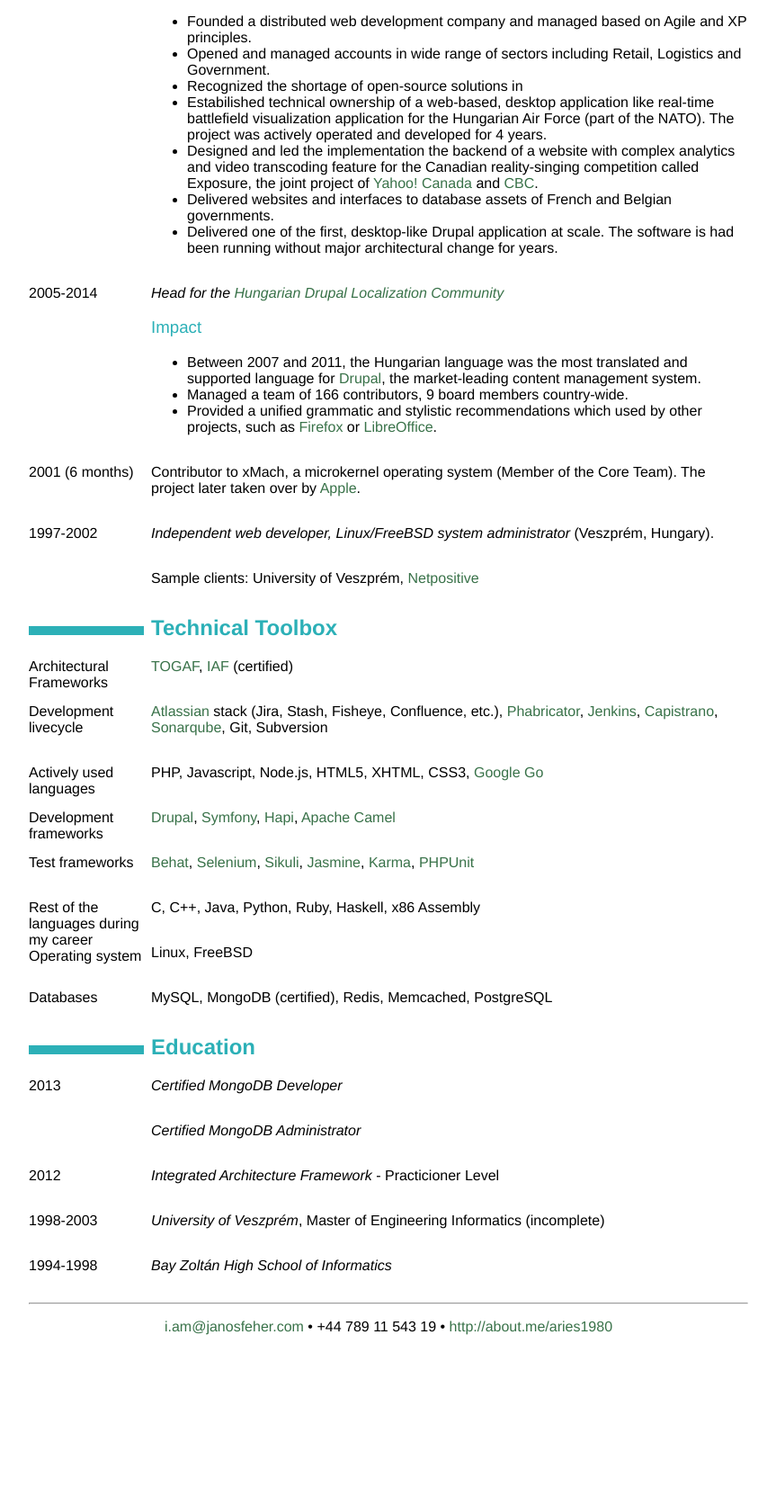
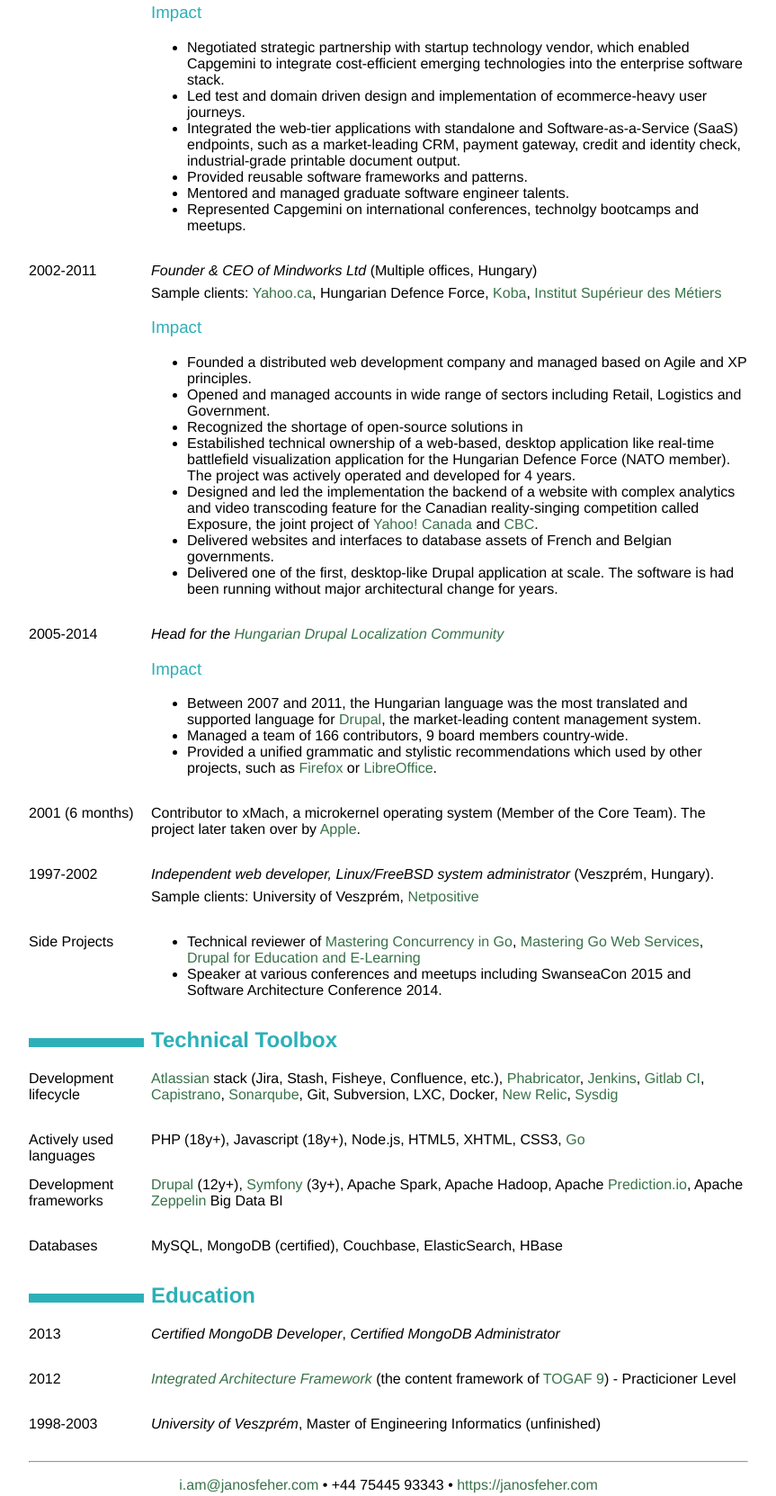
Before and after one commit to aries1980/cv, a plain HTML site: page janos_feher_cv.html in a window 1280 px wide. Shown: the part 775-2438 px from the top of the page at 90% size, without its empty margins (208-1071 px from the left). Before the commit the page ends 2285 px from the top, so only its background shows below. Drawn offline with Linux system fonts and the light colour scheme.

Commit message:
CV updated.

```diff
--- a/janos_feher_cv.html
+++ b/janos_feher_cv.html
@@ -11,24 +11,39 @@
 <body>
 <h1 id="jános-fehér">János Fehér</h1>
 <blockquote>
-<p>Flat 82 Winterton House, London, E12QS<br /> +44 7891 154319 • <script type="text/javascript">
+<p>Flat 82 Winterton House, London, E1 2QS<br />
++44 75445 93343 • <script type="text/javascript">
 <!--
 h='&#106;&#x61;&#110;&#x6f;&#x73;&#102;&#x65;&#104;&#x65;&#114;&#46;&#x63;&#x6f;&#x6d;';a='&#64;';n='&#x69;&#46;&#x61;&#x6d;';e=n+a+h;
-document.write('<a h'+'ref'+'="ma'+'ilto'+':'+e+'">'+e+'<\/'+'a'+'>');
+document.write('<a h'+'ref'+'="ma'+'ilto'+':'+e+'" clas'+'s="em' + 'ail">'+e+'<\/'+'a'+'>');
 // -->
-</script><noscript>&#x69;&#46;&#x61;&#x6d;&#32;&#x61;&#116;&#32;&#106;&#x61;&#110;&#x6f;&#x73;&#102;&#x65;&#104;&#x65;&#114;&#32;&#100;&#x6f;&#116;&#32;&#x63;&#x6f;&#x6d;</noscript> • <a href="http://about.me/aries1980">http://about.me/aries1980</a></p>
+</script><noscript>&#x69;&#46;&#x61;&#x6d;&#32;&#x61;&#116;&#32;&#106;&#x61;&#110;&#x6f;&#x73;&#102;&#x65;&#104;&#x65;&#114;&#32;&#100;&#x6f;&#116;&#32;&#x63;&#x6f;&#x6d;</noscript> • <a href="https://janosfeher.com" class="uri">https://janosfeher.com</a></p>
 </blockquote>
 <hr />
 <blockquote>
-<p>Extensive experience in Digital Product Development, Software and Integration Architecture<br /> Keywords: Technical Leadership, Architecture Frameworks, Drupal, PHP, Node.js, NoSQL databases, MySQL</p>
+<p>Extensive experience in Web-Scale Product Development, Software and Integration Architecture<br />
+Keywords: Technical Leadership, Agile, Lean, Software Architecture, Go, Drupal, Entrepreneur</p>
 </blockquote>
 <hr />
 <h2 id="professional-experience">Professional Experience</h2>
 <dl>
-<dt>Since 2011</dt>
-<dd><p><em>Software Engineer Lead for <a href="https://www.capgemini.com/">Capgemini</a></em> (London, United Kingdom).</p>
+<dt>Since 2014</dt>
+<dd><p><em>Lead Developer for <a href="https://www.internavenue.com/">Intern Avenue</a></em> (London, United Kingdom)</p>
+<h3 id="impact">Impact</h3>
+<ul>
+<li>Tech Employee #1 at Intern Avenue, built the technical team with the ethos of DevOps and Clean Code.</li>
+<li>Defined technical goals that provides web-scale business capabilities and have been leading the team to achieve these.</li>
+<li>Created company-wide policies and protocols in regard of technology, software engineering, governance and security. These policies enabled us to be a supplier of the UK Government's G-Cloud Programme.</li>
+<li>Managed the project and led the 10-person strong Innovate UK match-funded R&amp;D project through 18 months, from start to finish to build our new matching engines and psychometric insights. Total budget: £550K.</li>
+<li>Designed the next-generation of our platform with microservices to support asynchronous execution and geographical partitioning with the potential support for ISO 27001 and <a href="https://en.wikipedia.org/wiki/Sarbanes%E2%80%93Oxley_Act">SOX</a>.</li>
+<li>Implemented the Scrum Agile project management with Lean components.</li>
+<li>Implemented the Continuous Delivery approach for the shortest possible time-to-market.</li>
+</ul>
+</dd>
+<dt>2011-2014</dt>
+<dd><p><em>Software Engineer Lead for <a href="https://www.capgemini.com/">Capgemini</a></em> (London, United Kingdom)</p>
 <p>Sample clients: <a href="http://www.royalmail.com">Royal Mail</a>, <a href="http://www.parcelforce.com">Parcelforce</a>, <a href="http://www.postoffice.co.uk">Post Office</a>, <a href="http://www.bristol.gov.uk">Bristol City Council</a></p>
-<h3>Impact</h3>
+<h3 id="impact-1">Impact</h3>
 <ul>
 <li>Negotiated strategic partnership with startup technology vendor, which enabled Capgemini to integrate cost-efficient emerging technologies into the enterprise software stack.</li>
 <li>Led test and domain driven design and implementation of ecommerce-heavy user journeys.</li>
@@ -39,14 +54,14 @@
 </ul>
 </dd>
 <dt>2002-2011</dt>
-<dd><p><em>Founder &amp; Director of Mindworks Ltd</em> (Multiple offices, Hungary)</p>
-<p>Sample clients: <a href="http://yahoo.ca">Yahoo.ca</a>, Hungarian Armed Forces, <a href="http://koba.be">Koba</a>, <a href="http://www.infometiers.org/">Institut Supérieur des Métiers</a></p>
-<h3>Impact</h3>
+<dd><p><em>Founder &amp; CEO of Mindworks Ltd</em> (Multiple offices, Hungary)</p>
+<p>Sample clients: <a href="http://yahoo.ca">Yahoo.ca</a>, Hungarian Defence Force, <a href="http://koba.be">Koba</a>, <a href="http://www.infometiers.org/">Institut Supérieur des Métiers</a></p>
+<h3 id="impact-2">Impact</h3>
 <ul>
 <li>Founded a distributed web development company and managed based on Agile and XP principles.</li>
 <li>Opened and managed accounts in wide range of sectors including Retail, Logistics and Government.</li>
 <li>Recognized the shortage of open-source solutions in</li>
-<li>Estabilished technical ownership of a web-based, desktop application like real-time battlefield visualization application for the Hungarian Air Force (part of the NATO). The project was actively operated and developed for 4 years.</li>
+<li>Estabilished technical ownership of a web-based, desktop application like real-time battlefield visualization application for the Hungarian Defence Force (NATO member). The project was actively operated and developed for 4 years.</li>
 <li>Designed and led the implementation the backend of a website with complex analytics and video transcoding feature for the Canadian reality-singing competition called Exposure, the joint project of <a href="http://yahoo.ca">Yahoo! Canada</a> and <a href="http://www.cbc.ca">CBC</a>.</li>
 <li>Delivered websites and interfaces to database assets of French and Belgian governments.</li>
 <li>Delivered one of the first, desktop-like Drupal application at scale. The software is had been running without major architectural change for years.</li>
@@ -54,7 +69,7 @@
 </dd>
 <dt>2005-2014</dt>
 <dd><p><em>Head for the <a href="https://localize.drupal.org/translate/languages/hu">Hungarian Drupal Localization Community</a></em></p>
-<h3>Impact</h3>
+<h3 id="impact-3">Impact</h3>
 <ul>
 <li>Between 2007 and 2011, the Hungarian language was the most translated and supported language for <a href="http://drupal.org">Drupal</a>, the market-leading content management system.</li>
 <li>Managed a team of 166 contributors, 9 board members country-wide.</li>
@@ -62,56 +77,44 @@
 </ul>
 </dd>
 <dt>2001 (6 months)</dt>
-<dd><p>Contributor to xMach, a microkernel operating system (Member of the Core Team). The project later taken over by <a href="http://apple.com">Apple</a>.</p>
+<dd>Contributor to xMach, a microkernel operating system (Member of the Core Team). The project later taken over by <a href="http://apple.com">Apple</a>.
 </dd>
 <dt>1997-2002</dt>
 <dd><p><em>Independent web developer, Linux/FreeBSD system administrator</em> (Veszprém, Hungary).</p>
+<p>Sample clients: University of Veszprém, <a href="http://netpositive.hu/en">Netpositive</a></p>
 </dd>
-<dd><p>Sample clients: University of Veszprém, <a href="http://netpositive.hu/en">Netpositive</a></p>
+<dt>Side Projects</dt>
+<dd><ul>
+<li>Technical reviewer of <a href="https://www.packtpub.com/application-development/mastering-concurrency-go">Mastering Concurrency in Go</a>, <a href="https://www.packtpub.com/web-development/mastering-go-web-services">Mastering Go Web Services</a>, <a href="https://www.packtpub.com/web-development/drupal-education-and-e-learning">Drupal for Education and E-Learning</a></li>
+<li>Speaker at various conferences and meetups including SwanseaCon 2015 and Software Architecture Conference 2014.</li>
+</ul>
 </dd>
 </dl>
 <h2 id="technical-toolbox">Technical Toolbox</h2>
 <dl>
-<dt>Architectural Frameworks</dt>
-<dd><p><a href="http://www.opengroup.org/togaf/">TOGAF</a>, <a href="http://www.capgemini.com/resources/the-integrated-architecture-framework-explained">IAF</a> (certified)</p>
-</dd>
-<dt>Development livecycle</dt>
-<dd><p><a href="http://www.atlassian.com">Atlassian</a> stack (Jira, Stash, Fisheye, Confluence, etc.), <a href="http://phabricator.org">Phabricator</a>, <a href="http://jenkins-ci.org">Jenkins</a>, <a href="http://capistranorb.com">Capistrano</a>, <a href="http://www.sonarqube.org">Sonarqube</a>, Git, Subversion</p>
+<dt>Development lifecycle</dt>
+<dd><a href="http://www.atlassian.com">Atlassian</a> stack (Jira, Stash, Fisheye, Confluence, etc.), <a href="http://phabricator.org">Phabricator</a>, <a href="http://jenkins-ci.org">Jenkins</a>, <a href="https://about.gitlab.com/gitlab-ci/">Gitlab CI</a>, <a href="http://capistranorb.com">Capistrano</a>, <a href="http://www.sonarqube.org">Sonarqube</a>, Git, Subversion, LXC, Docker, <a href="https://newrelic.com/">New Relic</a>, <a href="http://www.sysdig.org/">Sysdig</a>
 </dd>
 <dt>Actively used languages</dt>
-<dd><p>PHP, Javascript, Node.js, HTML5, XHTML, CSS3, <a href="http://golang.org">Google Go</a></p>
+<dd>PHP (18y+), Javascript (18y+), Node.js, HTML5, XHTML, CSS3, <a href="http://golang.org">Go</a>
 </dd>
 <dt>Development frameworks</dt>
-<dd><p><a href="http://drupal.org">Drupal</a>, <a href="http://symfony.com">Symfony</a>, <a href="http://hapijs.com">Hapi</a>, <a href="http://camel.apache.org">Apache Camel</a></p>
-</dd>
-<dt>Test frameworks</dt>
-<dd><p><a href="http://behat.org">Behat</a>, <a href="http://docs.seleniumhq.org">Selenium</a>, <a href="http://www.sikuli.org/">Sikuli</a>, <a href="http://jasmine.github.io/">Jasmine</a>, <a href="http://karma-runner.github.io">Karma</a>, <a href="http://phpunit.de">PHPUnit</a></p>
-</dd>
-<dt>Rest of the languages during my career</dt>
-<dd><p>C, C++, Java, Python, Ruby, Haskell, x86 Assembly</p>
-</dd>
-<dt>Operating system</dt>
-<dd><p>Linux, FreeBSD</p>
+<dd><a href="http://drupal.org">Drupal</a> (12y+), <a href="http://symfony.com">Symfony</a> (3y+), Apache Spark, Apache Hadoop, Apache <a href="https://prediction.io/">Prediction.io</a>, Apache <a href="http://zeppelin-project.org/">Zeppelin</a> Big Data BI
 </dd>
 <dt>Databases</dt>
-<dd><p>MySQL, MongoDB (certified), Redis, Memcached, PostgreSQL</p>
+<dd>MySQL, MongoDB (certified), Couchbase, ElasticSearch, HBase
 </dd>
 </dl>
 <h2 id="education">Education</h2>
 <dl>
 <dt>2013</dt>
-<dd><em>Certified MongoDB Developer</em>
-</dd>
-<dd><p><em>Certified MongoDB Administrator</em></p>
+<dd><em>Certified MongoDB Developer</em>, <em>Certified MongoDB Administrator</em>
 </dd>
 <dt>2012</dt>
-<dd><p><em>Integrated Architecture Framework</em> - Practicioner Level</p>
+<dd><em><a href="http://www.capgemini.com/resources/the-integrated-architecture-framework-explained">Integrated Architecture Framework</a></em> (the content framework of <a href="https://prediction.io/">TOGAF 9</a>) - Practicioner Level
 </dd>
 <dt>1998-2003</dt>
-<dd><p><em>University of Veszprém</em>, Master of Engineering Informatics (incomplete)</p>
-</dd>
-<dt>1994-1998</dt>
-<dd><em>Bay Zoltán High School of Informatics</em>
+<dd><em>University of Veszprém</em>, Master of Engineering Informatics (unfinished)
 </dd>
 </dl>
 <hr />
@@ -119,9 +122,9 @@
 <p><script type="text/javascript">
 <!--
 h='&#106;&#x61;&#110;&#x6f;&#x73;&#102;&#x65;&#104;&#x65;&#114;&#46;&#x63;&#x6f;&#x6d;';a='&#64;';n='&#x69;&#46;&#x61;&#x6d;';e=n+a+h;
-document.write('<a h'+'ref'+'="ma'+'ilto'+':'+e+'">'+e+'<\/'+'a'+'>');
+document.write('<a h'+'ref'+'="ma'+'ilto'+':'+e+'" clas'+'s="em' + 'ail">'+e+'<\/'+'a'+'>');
 // -->
-</script><noscript>&#x69;&#46;&#x61;&#x6d;&#32;&#x61;&#116;&#32;&#106;&#x61;&#110;&#x6f;&#x73;&#102;&#x65;&#104;&#x65;&#114;&#32;&#100;&#x6f;&#116;&#32;&#x63;&#x6f;&#x6d;</noscript> • +44 789 11 543 19 • <a href="http://about.me/aries1980">http://about.me/aries1980</a></p>
+</script><noscript>&#x69;&#46;&#x61;&#x6d;&#32;&#x61;&#116;&#32;&#106;&#x61;&#110;&#x6f;&#x73;&#102;&#x65;&#104;&#x65;&#114;&#32;&#100;&#x6f;&#116;&#32;&#x63;&#x6f;&#x6d;</noscript> • +44 75445 93343 • <a href="https://janosfeher.com" class="uri">https://janosfeher.com</a></p>
 </blockquote>
 </body>
 </html>
--- a/style.css
+++ b/style.css
@@ -4,7 +4,7 @@
     margin: auto;
     background: #FFFFFF;
     color: #000000;
-    padding: 10px 10px 10px 10px;
+    padding: 10px 10px 0px 10px;
 }
 
 strong {
```
Also changed, not shown: 4 other files.
